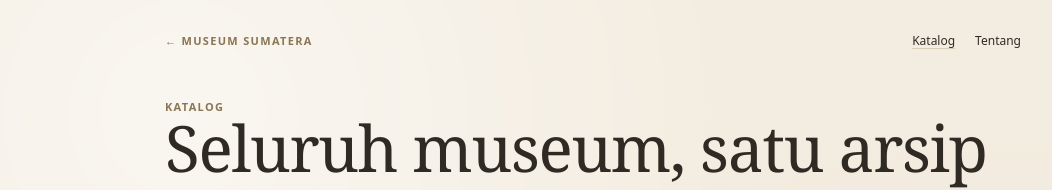
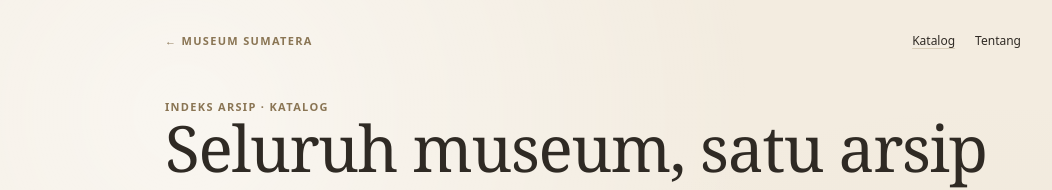
Before and after one commit to raymondsmt2710-cell/tubes-web-semantik, a Next.js app: page /katalog in a window 1280 px wide. Shown: the top 190 px of the page, without its empty margins (47-1099 px from the left). Built offline with nearby package versions, Linux system fonts and the light colour scheme; no server answers.

Commit message:
feat(ui): katalog sebagai indeks arsip

```diff
--- a/src/app/katalog/page.tsx
+++ b/src/app/katalog/page.tsx
@@ -27,7 +27,7 @@ export default function KatalogPage() {
       </header>
 
       <main className="mx-auto max-w-4xl px-5 pt-12 pb-20">
-        <p className="label">Katalog</p>
+        <p className="label">Indeks arsip · Katalog</p>
         <h1 className="display mt-3 text-3xl sm:text-4xl">
           Seluruh museum, satu arsip
         </h1>
--- a/src/components/CatalogView.tsx
+++ b/src/components/CatalogView.tsx
@@ -201,6 +201,7 @@ export default function CatalogView() {
           <>
             <div className="flex flex-wrap items-baseline justify-between gap-2 border-b border-[--rule] pb-2">
               <p className="text-sm">
+                <span className="label">Indeks arsip</span>{" "}
                 <span className="font-serif text-lg">{state.data.total}</span> museum
                 {params.q ? ` untuk “${params.q}”` : ""}
               </p>
```
